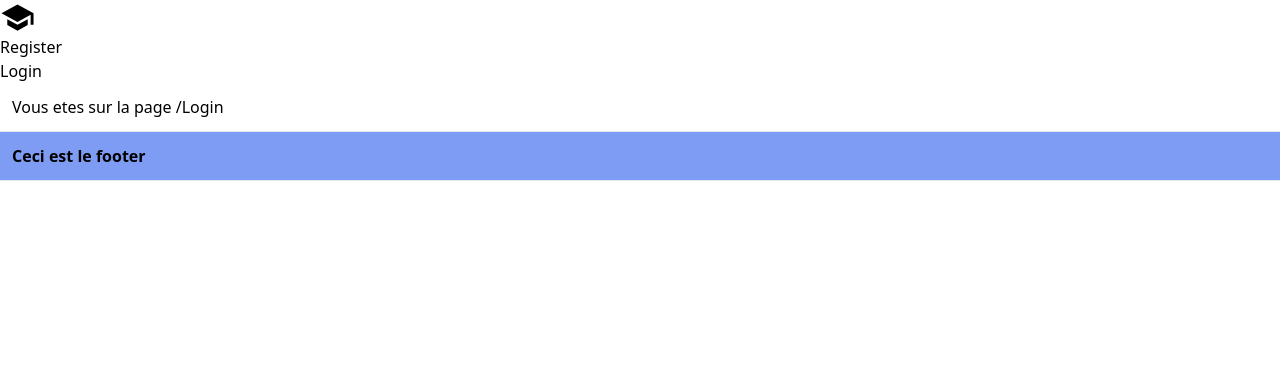
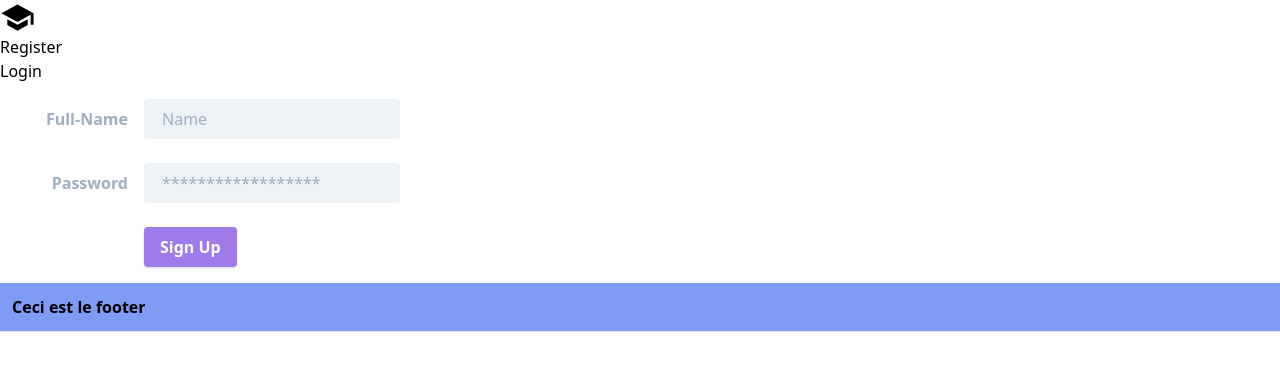
Before and after one commit to WILKmichal/catilina, a React (Create React App) app in the folder frontend/: page /Login in a window 1280 px wide. Shown: the top 370 px of the page. Built offline with nearby package versions, Linux system fonts and the light colour scheme.

Commit message:
visual clue pour les dates de fin d'inscriptions

```diff
--- a/frontend/src/Components/ConcoursCard.js
+++ b/frontend/src/Components/ConcoursCard.js
@@ -1,8 +1,46 @@
 import React from "react";
 
 function ConcoursCard(props) {
+
+    let currentDate = new Date();
+    currentDate = currentDate.getTime();
+
+    let finDateParse = new Date(props.concour.date_fin);
+    let finDate = finDateParse.getTime()
+
+    let differenceJour = parseInt((finDate - currentDate) / 86400000)
+
+    let dateClassName
+    let finDateInfo
+
+    if (differenceJour <= 7) {
+        dateClassName = "bg-red-600 absolute rounded bg-opacity-50";
+        finDateInfo = "fin des inscription dans " + differenceJour;
+    }
+    else if (differenceJour <= 14 && differenceJour > 7) {
+        dateClassName = "bg-green-600 absolute rounded bg-opacity-50";
+        finDateInfo = "fin des inscription dans " + differenceJour;
+    }
+    else if (differenceJour <= 21 && differenceJour > 14) {
+        dateClassName = "bg-teal-600 absolute rounded bg-opacity-50";
+        finDateInfo = "fin des inscription dans " + differenceJour;
+    }
+    else if (differenceJour <= 31 && differenceJour > 21) {
+        dateClassName = "bg-blue-600 absolute rounded bg-opacity-50";
+        finDateInfo = "fin des inscription dans " + differenceJour;
+    }
+    else {
+        dateClassName = "bg-purple-600 absolute rounded bg-opacity-50"
+        finDateInfo = "fin des inscription le "+ finDateParse.getFullYear(2020) + "/" +(finDateParse.getMonth()+1) + "/"+finDateParse.getDate();
+    }
+
+
+
+
+
     return (
-        // <div>
+        //tout les props
+
 
         //      {props.concour.image}
         //     {props.concour.id_concours}
@@ -10,9 +48,11 @@ function ConcoursCard(props) {
         //     {props.concour.libel_l}
         //     {props.concour.date_fin}
         //     {props.concour.id_sous_theme}
-        //
-        // </div>
+
         <div className="max-w-sm rounded overflow-hidden shadow-lg hover:opacity-50">
+            <span className={dateClassName}>
+                <p className="px-2 py-1"> {finDateInfo} </p>
+            </span>
             <img className="w-full" src={props.concour.image} alt="Sunset in the mountains"></img>
             <div className="px-6 py-4">
                 <div className="font-bold text-xl mb-2">{props.concour.libel_sh}</div>
--- a/frontend/src/Views/Home.js
+++ b/frontend/src/Views/Home.js
@@ -1,11 +1,11 @@
 import React from "react";
-import ConcoursCardPlaceHolder from "../Components/ConcoursCardPlaceHolder"
+// import ConcoursCardPlaceHolder from "../Components/ConcoursCardPlaceHolder"
 import ListeAleatoireConcours from "../Components/ListeAleatoireConcours";
 
 function Home(){
     return(
         <div>
-            <ConcoursCardPlaceHolder />
+            {/* <ConcoursCardPlaceHolder /> */}
             <ListeAleatoireConcours />
         </div>
     )
--- a/frontend/src/Views/Login.js
+++ b/frontend/src/Views/Login.js
@@ -1,14 +1,34 @@
-import React from 'react';
+import React from "react";
 
 function Login() {
-        return (
-                <div className="border-b p-3">
-
-                        <h1>
-                                Vous etes sur la page /Login
-              </h1>
+    return (
+        <div className="p-4">
+            <form className="w-full max-w-sm">
+                <div className="md:flex md:items-center mb-6">
+                    <div className="md:w-1/3">
+                        <label class="block text-gray-500 font-bold md:text-right mb-1 md:mb-0 pr-4" for="inline-full-name">Full-Name</label>
+                    </div>
+                    <div className="md:w-2/3">
+                        <input className="bg-gray-200 appearance-none border-2 border-gray-200 rounded w-full py-2 px-4 text-gray-700 leading-tight focus:outline-none focus:bg-white focus:border-purple-500" id="inline-full-name" type="text" placeholder="Name" />
+                    </div>
                 </div>
-        );
+                <div class="md:flex md:items-center mb-6">
+                    <div class="md:w-1/3">
+                        <label class="block text-gray-500 font-bold md:text-right mb-1 md:mb-0 pr-4" for="inline-password">Password</label>
+                    </div>
+                    <div class="md:w-2/3">
+                        <input class="bg-gray-200 appearance-none border-2 border-gray-200 rounded w-full py-2 px-4 text-gray-700 leading-tight focus:outline-none focus:bg-white focus:border-purple-500" id="inline-password" type="password" placeholder="******************" />
+                    </div>
+                </div>
+                <div class="md:flex md:items-center">
+                    <div class="md:w-1/3"></div>
+                    <div class="md:w-2/3">
+                        <button class="shadow bg-purple-500 hover:bg-purple-400 focus:shadow-outline focus:outline-none text-white font-bold py-2 px-4 rounded" type="button">Sign Up</button>
+                    </div>
+                </div>
+            </form>
+        </div>
+    )
 }
 
-export default Login;
+export default Login
```
